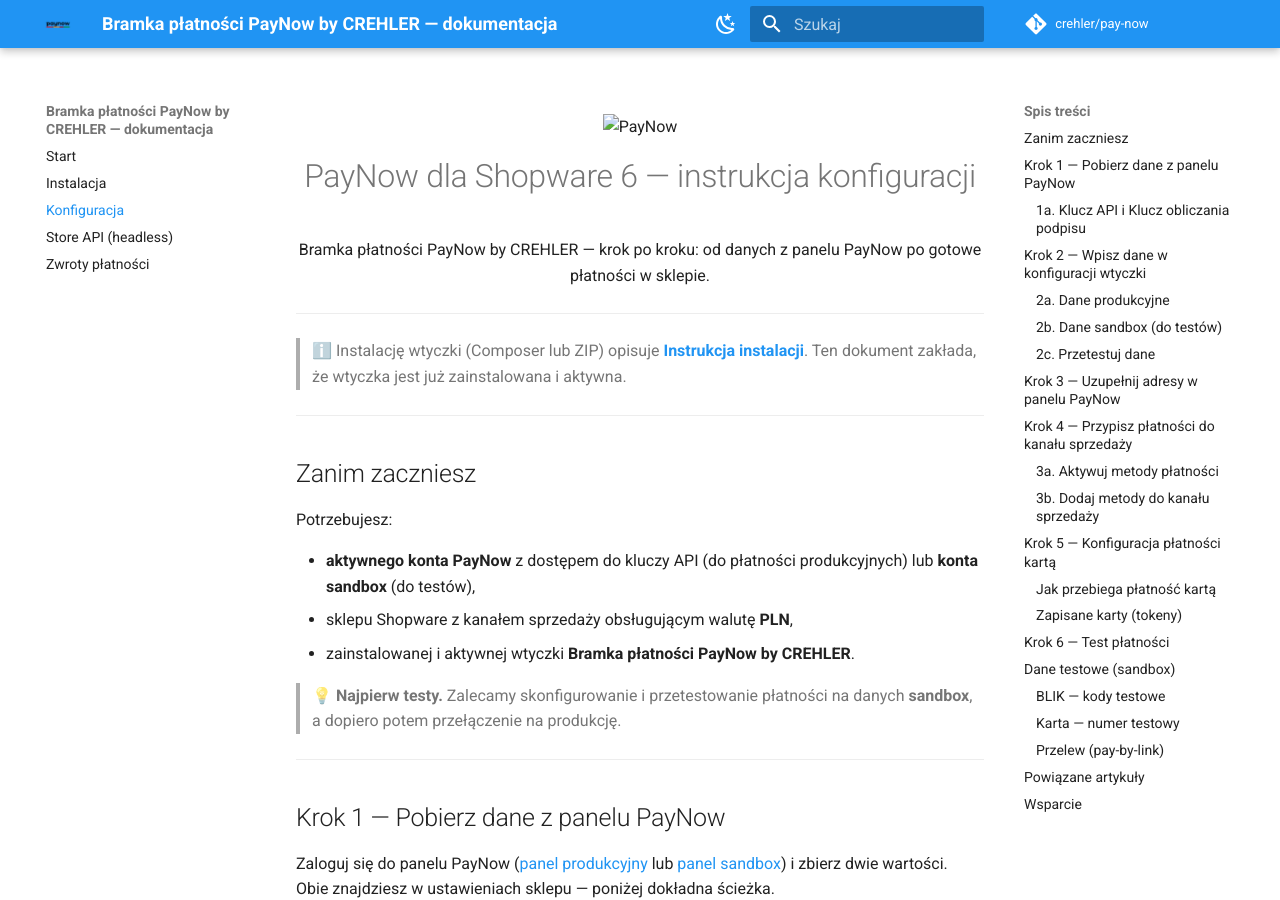
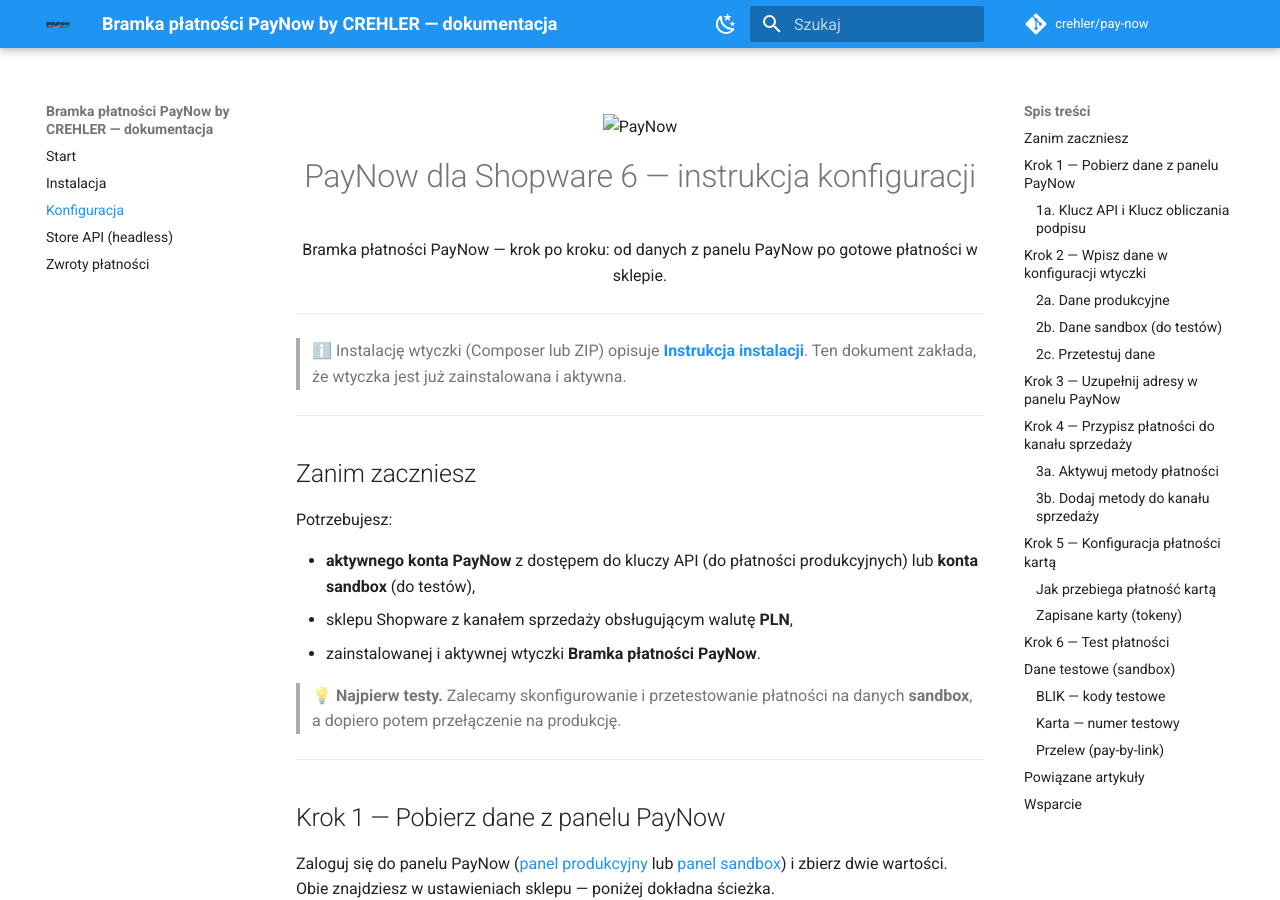
Before and after one commit to crehler/pay-now, an MkDocs documentation site: the page built from docs/konfiguracja.md, in a window 1280 px wide and 900 px high. Built offline with MkDocs 1.6.1 and Material for MkDocs 9.7.7, drawn with Linux system fonts in a browser that asks for light colours; comment, search, counter and statistics services are not loaded; some of the changed text lies outside the part shown.

Commit message:
Release 6.2.1
Assisted-by: CREON

X-Mirror-Snapshot: 1

```diff
--- a/docs/konfiguracja.md
+++ b/docs/konfiguracja.md
@@ -4,7 +4,7 @@
 
 <h1 align="center">PayNow dla Shopware 6 — instrukcja konfiguracji</h1>
 
-<p align="center">Bramka płatności PayNow by CREHLER — krok po kroku: od danych z panelu PayNow po gotowe płatności w sklepie.</p>
+<p align="center">Bramka płatności PayNow — krok po kroku: od danych z panelu PayNow po gotowe płatności w sklepie.</p>
 
 ---
 
@@ -18,7 +18,7 @@ Potrzebujesz:
 
 - **aktywnego konta PayNow** z dostępem do kluczy API (do płatności produkcyjnych) lub **konta sandbox** (do testów),
 - sklepu Shopware z kanałem sprzedaży obsługującym walutę **PLN**,
-- zainstalowanej i aktywnej wtyczki **Bramka płatności PayNow by CREHLER**.
+- zainstalowanej i aktywnej wtyczki **Bramka płatności PayNow**.
 
 > 💡 **Najpierw testy.** Zalecamy skonfigurowanie i przetestowanie płatności na danych **sandbox**, a dopiero potem przełączenie na produkcję.
 
@@ -49,9 +49,9 @@ Skopiuj obie wartości. Jeśli nie masz jeszcze kluczy, wygeneruj je w panelu Pa
 
 ## Krok 2 — Wpisz dane w konfiguracji wtyczki
 
-W panelu Shopware przejdź do **Rozszerzenia → Moje rozszerzenia**, znajdź **Bramka płatności PayNow by CREHLER** (musi być włączona — przełącznik po lewej) i kliknij **„Skonfiguruj"**.
+W panelu Shopware przejdź do **Rozszerzenia → Moje rozszerzenia**, znajdź **Bramka płatności PayNow** (musi być włączona — przełącznik po lewej) i kliknij **„Skonfiguruj"**.
 
-![Shopware: Rozszerzenia → Moje rozszerzenia — wtyczka Bramka płatności PayNow by CREHLER i przycisk „Skonfiguruj"](images/04-sw-extension-configure.png)
+![Shopware: Rozszerzenia → Moje rozszerzenia — wtyczka Bramka płatności PayNow i przycisk „Skonfiguruj"](images/04-sw-extension-configure.png)
 
 ### 2a. Dane produkcyjne
 
@@ -115,7 +115,7 @@ Aby metody PayNow (BLIK, karta, przelew) były widoczne w checkout, muszą być
 
 ### 3a. Aktywuj metody płatności
 
-**Ustawienia → Metody płatności** — upewnij się, że metody PayNow są aktywne (przełącznik **„Aktywny"**). Wtyczka dodaje trzy: **Karta**, **BLIK** i **Przelew online** — każda opisana „… Bramka płatności PayNow by CREHLER".
+**Ustawienia → Metody płatności** — upewnij się, że metody PayNow są aktywne (przełącznik **„Aktywny"**). Wtyczka dodaje trzy: **Karta**, **BLIK** i **Przelew online** — każda z dopiskiem „… Obsługiwane przez PayNow".
 
 ![Shopware: Ustawienia → Metody płatności — Karta, BLIK i Przelew online (PayNow) z włączonym przełącznikiem „Aktywny"](images/08-sw-payment-methods.png)
 
@@ -211,4 +211,4 @@ Jeśli klient zaznaczy **„Zapisz kartę"**, PayNow zapamiętuje kartę jako **
 
 Masz pytanie lub problem z konfiguracją? Napisz do nas: **[support@crehler.com](mailto:support@crehler.com)**
 
-<p align="center"><sub>Bramka płatności <strong>PayNow by CREHLER</strong> · <a href="https://crehler.com/">crehler.com</a></sub></p>
+<p align="center"><sub>Bramka płatności <strong>PayNow</strong> · <a href="https://crehler.com/">crehler.com</a></sub></p>
```
Also changed, not shown: README.md (+3 -22 lines), composer.json (+4 -4 lines), docs/index.md (+2 -2 lines), docs/instalacja.md (+5 -5 lines), docs/store-api.md (+1 -1 lines), docs/zwroty.md (+1 -1 lines).
